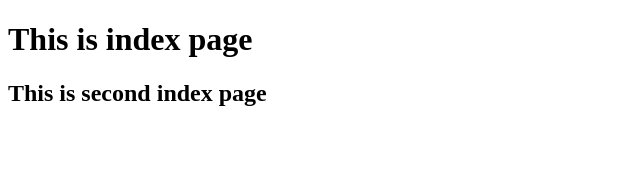
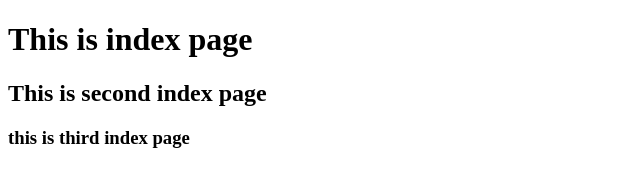
Before and after one commit to erurusaila/Djangotask, a plain HTML site: page index.html in a window 1280 px wide. Shown: the whole page, without its empty margins (0-640 px from the left). Drawn offline with Linux system fonts and the light colour scheme.

Commit message:
third index page added

```diff
--- a/index.html
+++ b/index.html
@@ -9,6 +9,6 @@
 <body>
     <h1> This is index page</h1>
     <h2>This is second index page </h2>
-
+    <h3>this is third index page</h3>
 </body>
 </html>
```
